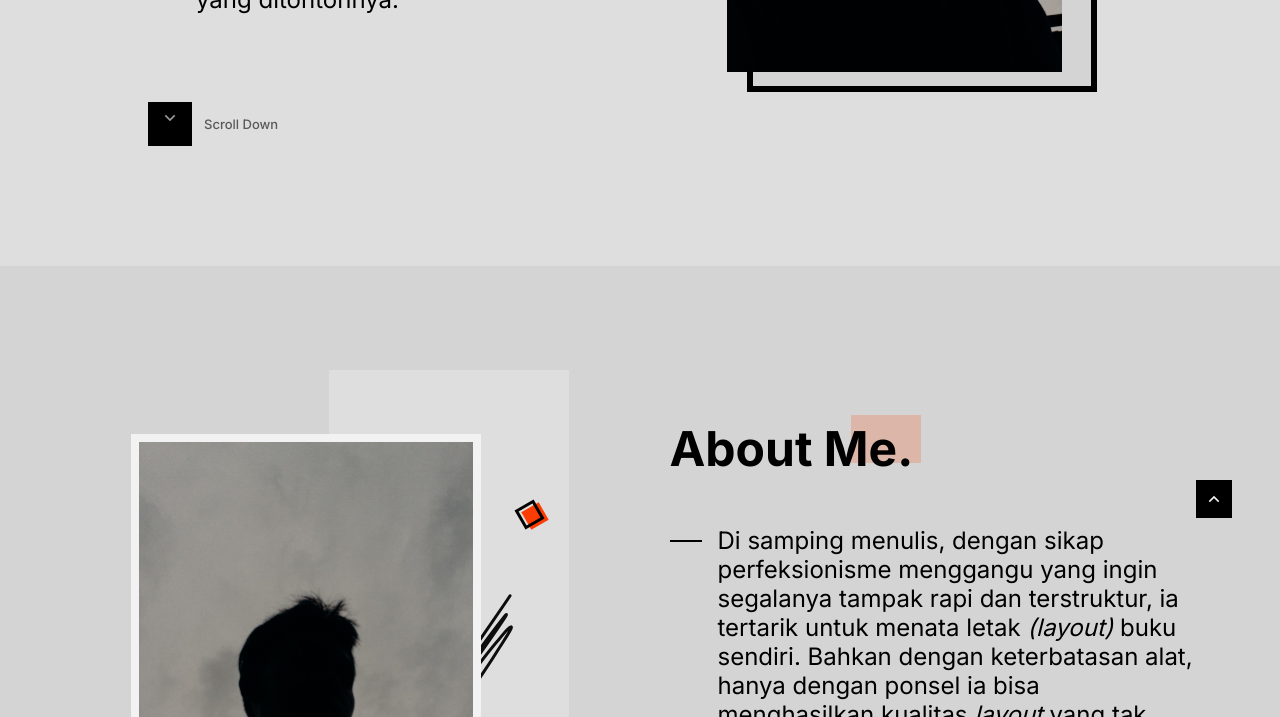
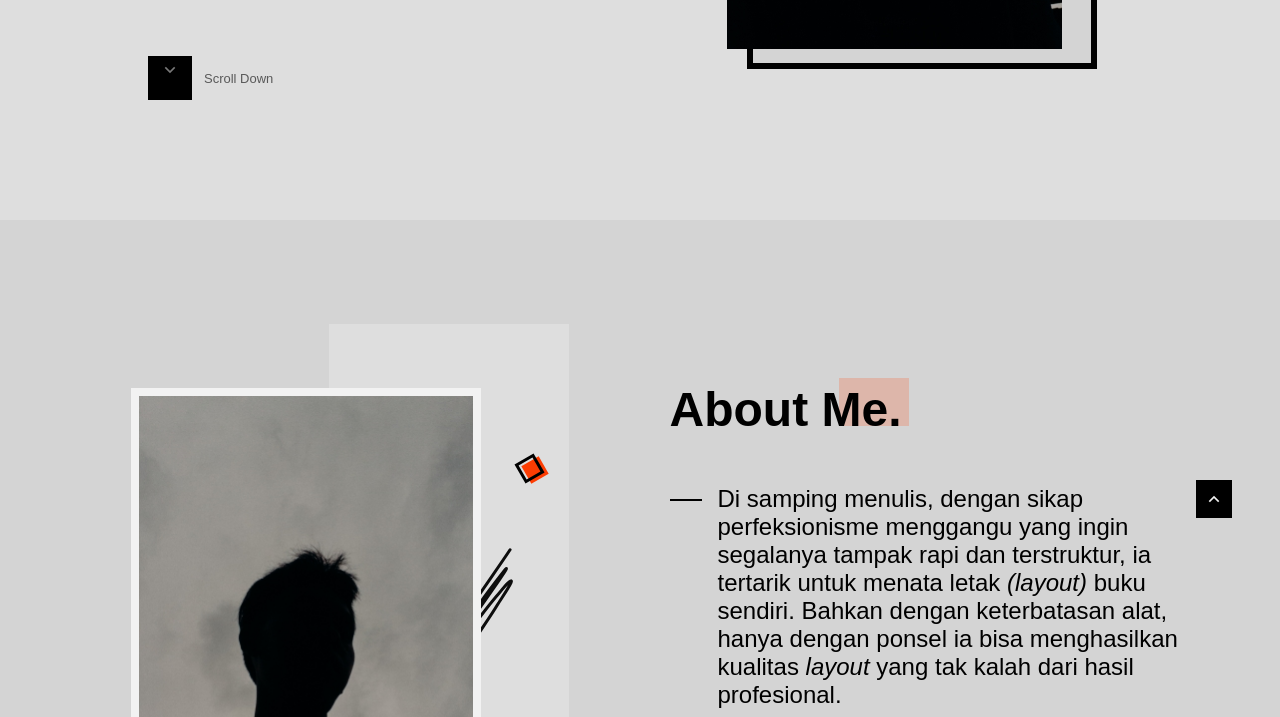
Before and after one commit to arvrafli/arvrafli.github.io, a plain HTML site: page index.html in a window 1280 px wide. Shown: the part 682-1399 px from the top of the page. Drawn offline with nearby package versions, Linux system fonts and the light colour scheme.

Commit message:
Update style.css

```diff
--- a/assets/css/style.css
+++ b/assets/css/style.css
@@ -1,4 +1,4 @@
-@import url("https://fonts.googleapis.com/css2?family=Inter:wght@400;500;600;700&display=swap");
+@import url("https://fonts.googleapis.com/css2?family=Plus+Jakarta+Sans:wght@400;500;600;700&display=swap");
 
 /* VARIABLES CSS */
 :root {
@@ -19,7 +19,7 @@
 
   /* font typography */
   /* .5rem = 8px | 1rem = 16px ... */
-  --body-font: "Inter", sans-serif;
+  --body-font: "Plus+Jakarta+Sans", sans-serif;
   --biggest-font-size: 2.5rem;
   --h1-font-size: 1.75rem;
   --h2-font-size: 1.25rem;
```
